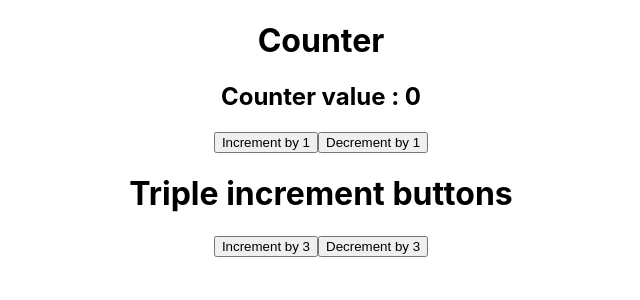
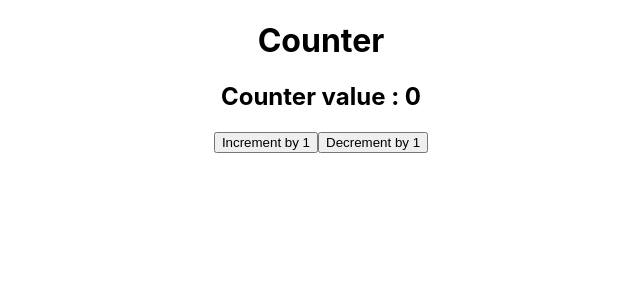
Before and after one commit to JiteshKadulkar/counter, a React (Create React App) app in the folder counter/: page / in a window 1280 px wide. Shown: the top 300 px of the page, without its empty margins (319-959 px from the left). Built offline with nearby package versions, Linux system fonts and the light colour scheme.

Commit message:
reset master

```diff
--- a/counter/src/App.js
+++ b/counter/src/App.js
@@ -13,23 +13,12 @@ function App() {
     setCount(count-1)
   }
 
-  const increment3=()=>{
-    setCount(count+3)
-  }
-
-  const decrement3=()=>{
-    setCount(count-3)
-  }
-
   return (
     <div className="App">
       <h1>Counter</h1>
       <h2>Counter value : {count}</h2>
       <button onClick={increment}>Increment by 1</button>
       <button onClick={decrement}>Decrement by 1</button>
-      <h1>Triple increment buttons</h1>
-      <button onClick={increment3}>Increment by 3</button>
-      <button onClick={decrement3}>Decrement by 3</button>
     </div>
   );
 }
```
